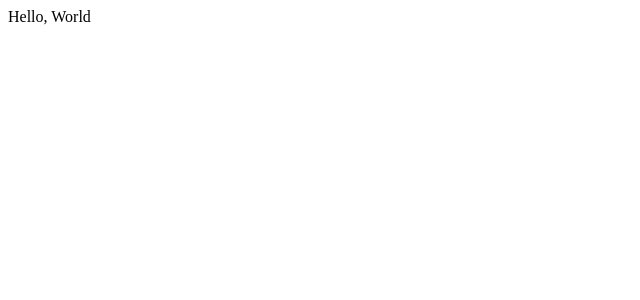
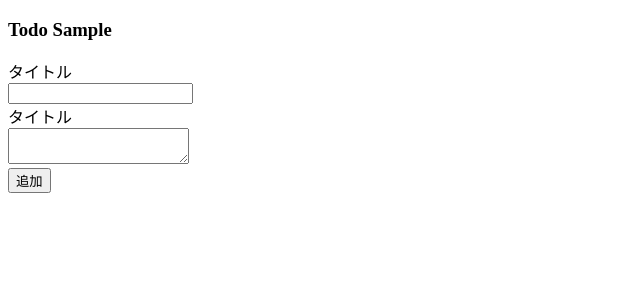
Before and after one commit to jun1717/react-hooks-todo, a React app: page / in a window 1280 px wide. Shown: the top 300 px of the page, without its empty margins (0-640 px from the left). Built offline with nearby package versions, Linux system fonts and the light colour scheme.

Commit message:
ContextAPI 利用

```diff
--- a/src/components/App.jsx
+++ b/src/components/App.jsx
@@ -1,8 +1,16 @@
-import React from 'react';
+import React, { useState } from 'react';
+import Form from 'src/components/Form';
+import List from 'src/components/List';
+import Context from 'src/context/Context';
 
-const App = () => (
-  <div>
-    Hello, World
-  </div>
-);
+const App = () => {
+  const [todoList, setTodoList] = useState([]);
+  return (
+    <Context.Provider value={{ state: todoList, setTodoList }}>
+      <h3>Todo Sample</h3>
+      <Form />
+      <List />
+    </Context.Provider>
+  );
+};
 export default App;
--- /dev/null
+++ b/src/components/Form.jsx
@@ -0,0 +1,33 @@
+import React, { useState } from 'react';
+import Context from 'src/context/Context';
+
+
+const Form = () => {
+  const [title, setTitle] = useState('');
+  const [body, setBody] = useState('');
+
+  const addTodo = (state, setTodoList) => {
+    const list = [...state, { title, body }];
+    setTodoList(list);
+    setTitle('');
+    setBody('');
+  };
+
+  return (
+    <Context.Consumer>
+      {({ state, setTodoList }) => (
+        <>
+          <div>タイトル</div>
+          <input value={title} onChange={e => setTitle(e.target.value)} />
+          <div>タイトル</div>
+          <textarea value={body} onChange={e => setBody(e.target.value)} />
+          <div>
+            <button type="button" onClick={() => addTodo(state, setTodoList)}>追加</button>
+          </div>
+        </>
+      )}
+    </Context.Consumer>
+  );
+};
+
+export default Form;
--- /dev/null
+++ b/src/components/List.jsx
@@ -0,0 +1,13 @@
+import React from 'react';
+import Context from 'src/context/Context';
+
+
+const List = () => (
+  <Context.Consumer>
+    {({ state }) => (
+      state.map(data => <li key={Math.random()}>{data.title}</li>)
+    )}
+  </Context.Consumer>
+);
+
+export default List;
--- /dev/null
+++ b/src/context/Context.js
@@ -0,0 +1,5 @@
+import { createContext } from 'react';
+
+const Context = createContext();
+
+export default Context;
--- a/src/index.jsx
+++ b/src/index.jsx
@@ -1,22 +1,9 @@
 
 import React from 'react';
 import ReactDOM from 'react-dom';
-import { createStore, applyMiddleware } from 'redux';
-import { Provider } from 'react-redux';
-import logger from 'redux-logger';
 import App from './components/App';
 
-import reducer from './reducers';
-
-const store = createStore(
-  reducer,
-  applyMiddleware(logger),
-);
-
-
 ReactDOM.render(
-  <Provider store={store}>
-    <App />
-  </Provider>,
+  <App />,
   document.getElementById('root'),
 );
```
